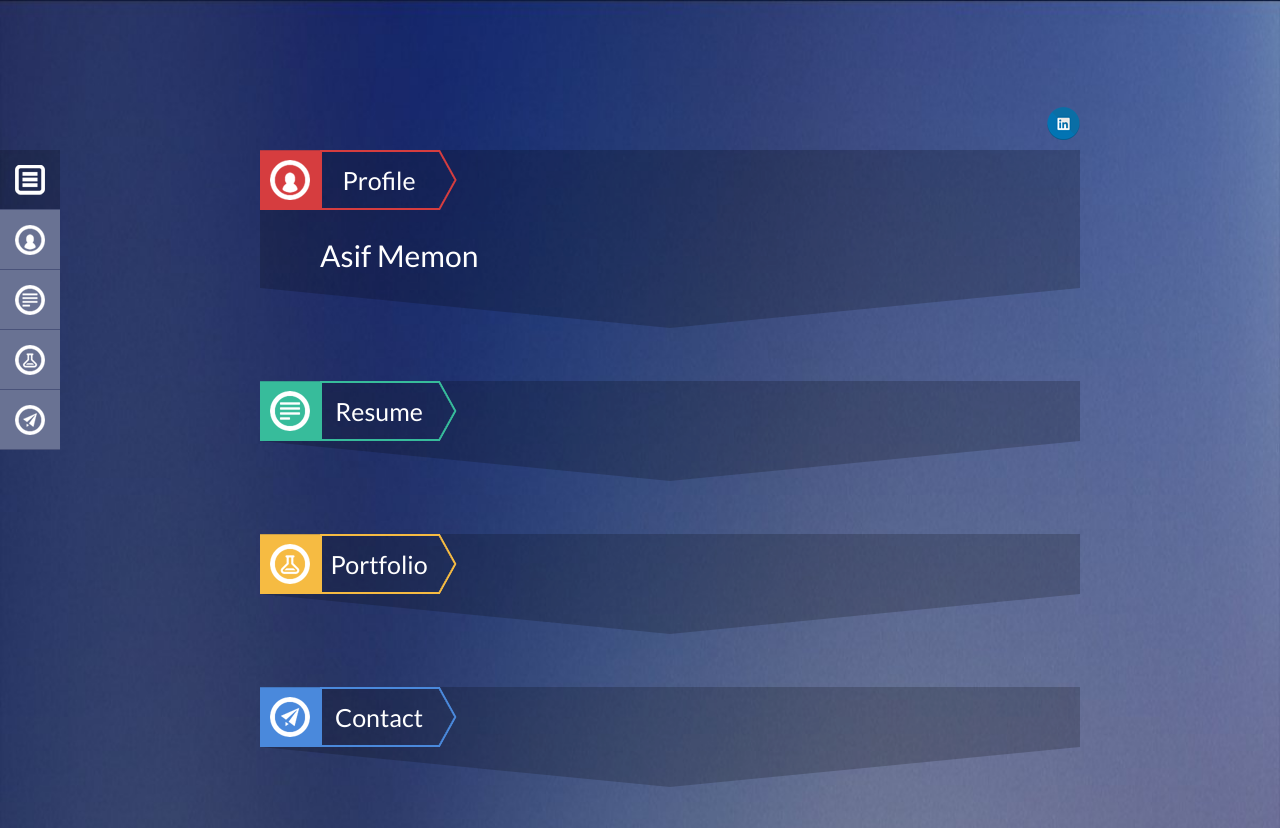
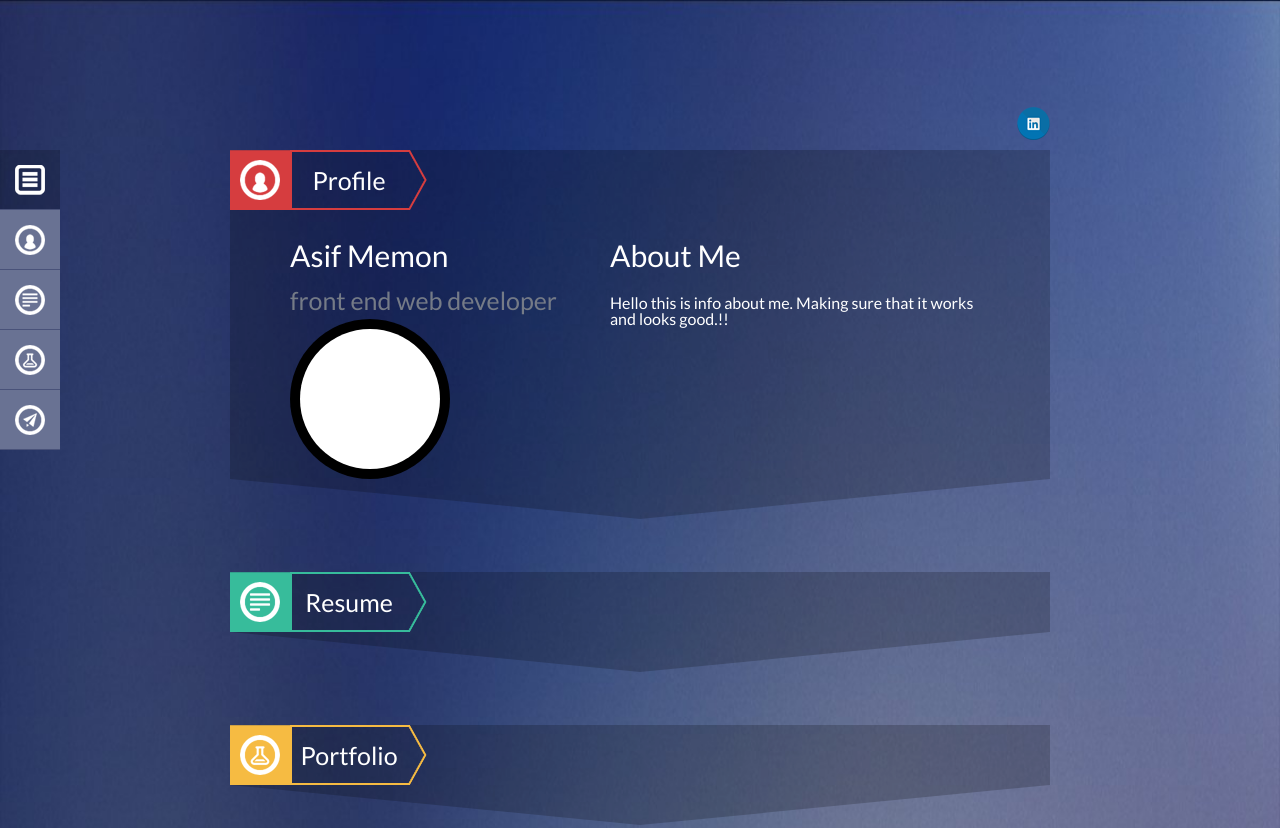
Before and after one commit to sinake/my-site, a plain HTML site: page index.html in a window 1280 px wide. Shown: the top 828 px of the page. Drawn offline with Linux system fonts and the light colour scheme.

Commit message:
Adding in profile pic and layout for profile section.

```diff
--- a/index.html
+++ b/index.html
@@ -55,7 +55,19 @@
 					</div>
 				</div>
 				<div class="profile-content">
-					<h2 class="name">Asif Memon</h2>
+					<div class="info-wrapper">
+						<h2 class="name">Asif Memon</h2>
+						<h2 class="title">front end web developer</h2>
+						<div class="circle">
+							<img src="" />
+						</div>
+					</div>
+					<div class="about-me-wrapper">
+						<h2 class="about-me-title">About Me</h2>
+						<p class="about-me-text">
+							Hello this is info about me. Making sure that it works and looks good.!!
+						</p>
+					</div>
 				</div>
 			</section>
 			<div class="triangle"></div>
--- a/main.css
+++ b/main.css
@@ -57,7 +57,7 @@ table {
 	height: 300px;
 	float:left;
 	box-sizing: border-box;
-	margin: 150px 0 0 0;
+	margin: 43px 0 0 0;
 }
 
 .left-nav li {
@@ -80,15 +80,13 @@ table {
 
 .center-wrapper {
 	width: 820px;
-	margin: 0 auto;
-	overflow: hidden;
+	margin: 107px auto 0 auto;
 }
 
 .social{
 	width: 270px;
 	height: 33px;
 	float: right;
-	margin: 107px 0 0 0;
 }
 
 .social li {
@@ -114,9 +112,42 @@ section {
 	overflow: hidden;
 }
 
+.info-wrapper {
+	float:left;
+	width: 270px;
+	margin: 30px 50px 0 0;
+}
+
 .name {
 	font-size: 30px;
-	margin: 30px 0 18px 0;
+	margin: 0 0 18px 0;
+}
+
+.title {
+	font-size: 25px;
+	color: #757b87;
+	margin: 0 0 16px 0;
+}
+
+.circle {
+	border-radius: 50%;
+	width: 140px;
+	height: 140px;
+	background-color: #fff;
+	box-shadow: 0 0 0 10px #000;
+	margin: 0 0 10px 10px;
+}
+
+.about-me-wrapper {
+	float: left;
+	width: 380px;
+	margin: 30px 0 0 0;
+}
+
+.about-me-title {
+	font-size: 30px;
+	margin: 0 0 25px 0;
+
 }
 
 .resume {
```
